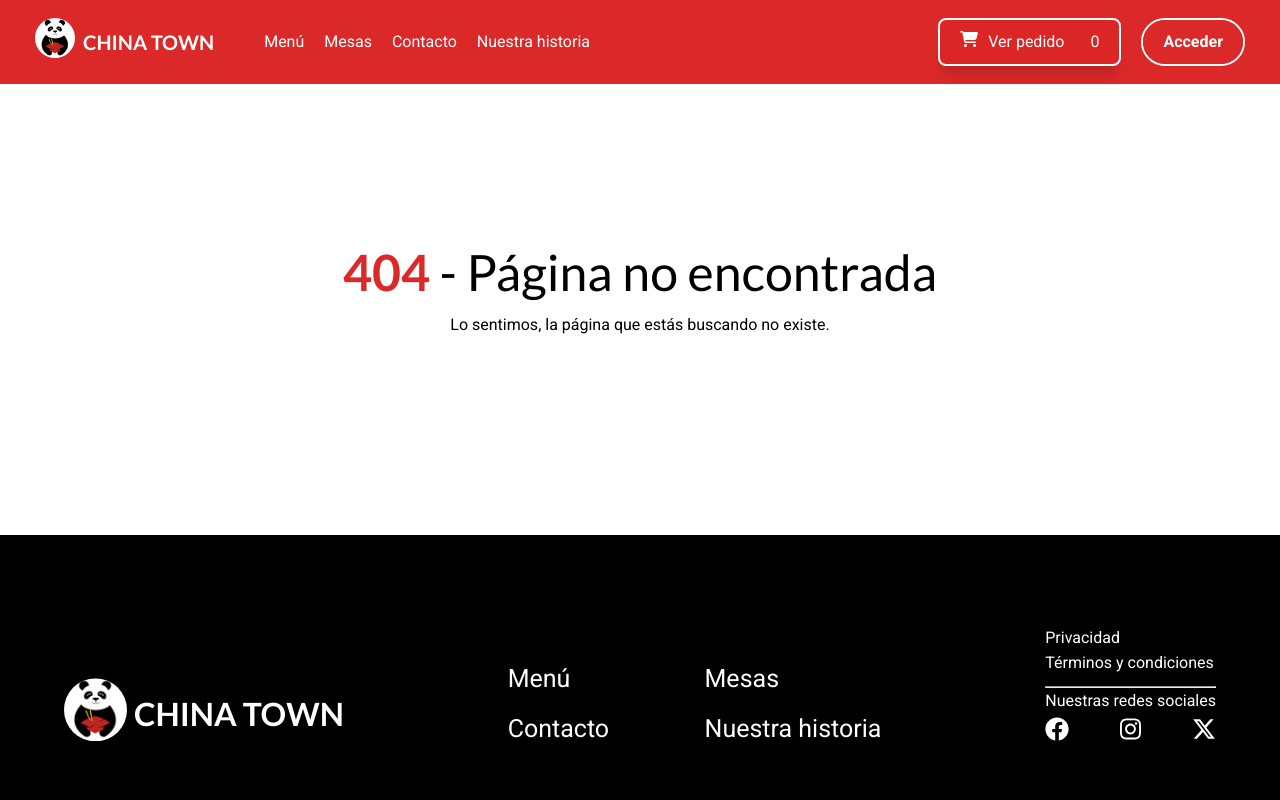
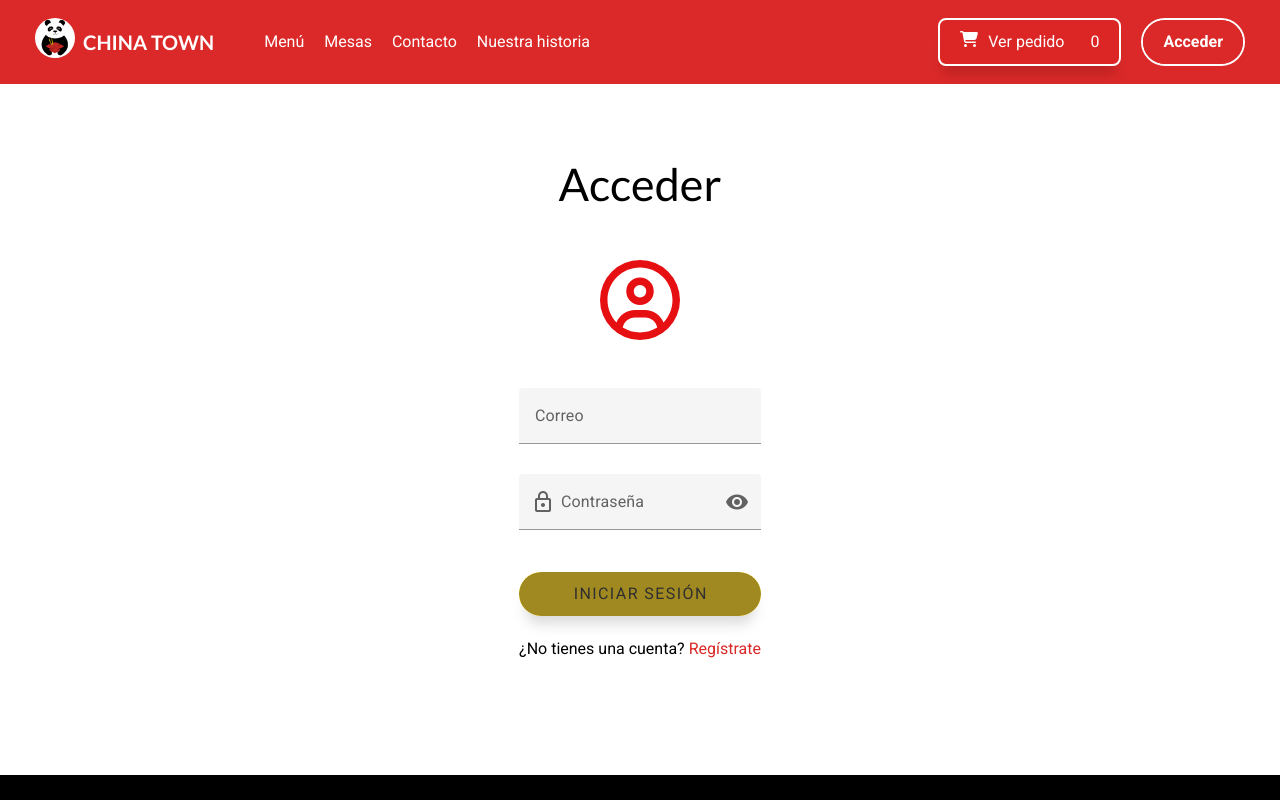
Before and after one commit to Irving-8man/app-restaurante, a Vue app: page /login in a window 1280 px wide. Shown: the top 800 px of the page. Built offline with nearby package versions, Linux system fonts and the light colour scheme.

Commit message:
Estilos de login e iconos

```diff
--- a/package.json
+++ b/package.json
@@ -19,6 +19,7 @@
     "vuetify": "^3.4.0"
   },
   "devDependencies": {
+    "@mdi/font": "^7.3.67",
     "@vitejs/plugin-vue": "^4.4.0",
     "vite": "^4.4.11"
   }
--- a/src/assets/main.css
+++ b/src/assets/main.css
@@ -14,12 +14,13 @@ a,
 
 
 
-.enlace:hover{
+.enlace:hover {
   color: var(--amarillo-dorado);
 }
 
 .icon:hover path {
-  fill: var(--amarillo-dorado); /* Cambia el color de relleno a rojo al hacer hover */
+  fill: var(--amarillo-dorado);
+  /* Cambia el color de relleno a rojo al hacer hover */
 }
 
 
@@ -33,14 +34,74 @@ main {
   align-items: center;
 }
 
-strong, .strong{
+strong,
+.strong {
   color: var(--rojo)
 }
 
-.section,section {
+.section,
+section {
   width: 100%;
   max-width: 1260px;
   margin-bottom: 50px;
   min-height: 80vh;
   padding: 0 20px;
 }
+
+
+.esylea,
+.esylea-white,
+.esylea-black,.esylea-red {
+  position: relative;
+  text-decoration: none;
+}
+
+.esylea::before {
+  content: "";
+  position: absolute;
+  bottom: -2px;
+  width: 0;
+  height: 1px;
+  background-color: #000;
+  transition: width 0.15s ease-in-out;
+  transform-origin: center bottom;
+}
+
+.esylea-white::before {
+  content: "";
+  position: absolute;
+  bottom: -2px;
+  width: 0;
+  height: 1px;
+  background-color: #ffffff;
+  transition: width 0.4s ease-in-out;
+  transform-origin: center bottom;
+}
+
+.esylea-black::before {
+  content: "";
+  position: absolute;
+  bottom: -2px;
+  width: 0;
+  height: 1px;
+  background-color: #000;
+  transition: width 0.4s ease-in-out;
+  transform-origin: center bottom;
+}
+
+.esylea-red::before {
+  content: "";
+  position: absolute;
+  bottom: -2px;
+  width: 0;
+  height: 1px;
+  background-color: var(--rojo);
+  transition: width 0.4s ease-in-out;
+  transform-origin: center bottom;
+}
+
+.esylea:hover::before,
+.esylea-white:hover::before,
+.esylea-black:hover::before,.esylea-red:hover::before{
+  width: 100%;
+}
--- a/src/components/HeaderPage.vue
+++ b/src/components/HeaderPage.vue
@@ -25,16 +25,16 @@ import ButtonCarrito from './ButtonCarrito.vue';
                 <nav>
                     <ul class="listNav">
                         <li class="pagina">
-                            <RouterLink to="/menu" class="enlace">Menú</RouterLink>
+                            <RouterLink to="/menu" class="enlace esylea-white">Menú</RouterLink>
                         </li>
                         <li class="pagina">
-                            <RouterLink to="/mesas" class="enlace">Mesas</RouterLink>
+                            <RouterLink to="/mesas" class="enlace esylea-white">Mesas</RouterLink>
                         </li>
                         <li class="pagina">
-                            <RouterLink to="/contacto" class="enlace">Contacto</RouterLink>
+                            <RouterLink to="/contacto" class="enlace esylea-white">Contacto</RouterLink>
                         </li>
                         <li class="pagina">
-                            <RouterLink to="/nuestraHistoria" class="enlace">Nuestra historia</RouterLink>
+                            <RouterLink to="/nuestraHistoria" class="enlace esylea-white">Nuestra historia</RouterLink>
                         </li>
                     </ul>
                 </nav>
@@ -43,7 +43,7 @@ import ButtonCarrito from './ButtonCarrito.vue';
 
         <div class="accionesBotones">
             <ButtonCarrito></ButtonCarrito>
-            <ButtonTypeOne enlace="/nuestraHistoria">Acceder</ButtonTypeOne>
+            <ButtonTypeOne enlace="/login">Acceder</ButtonTypeOne>
         </div>
     </header>
 </template>
--- a/src/main.js
+++ b/src/main.js
@@ -1,23 +1,24 @@
 import { createApp } from "vue";
 import { createPinia } from "pinia";
 import "vuetify/styles";
+import "@mdi/font/css/materialdesignicons.css";
 import { createVuetify } from "vuetify";
 import * as components from "vuetify/components";
 import * as directives from "vuetify/directives";
-import piniaPluginPersistedstate from 'pinia-plugin-persistedstate';
+import piniaPluginPersistedstate from "pinia-plugin-persistedstate";
 
 import "./assets/main.css";
 
 import App from "./App.vue";
 import router from "./router";
 
-
-
-
 const app = createApp(App);
 const vuetify = createVuetify({
   components,
   directives,
+  icons: {
+    defaultSet: "mdi",
+  },
 });
 
 const pinia = createPinia();
--- a/src/router/index.js
+++ b/src/router/index.js
@@ -37,6 +37,11 @@ const router = createRouter({
       component: () => import("../views/NuestraHistoriaView.vue"),
     },
     {
+      path: "/login",
+      name: "login",
+      component: () => import("../views/Login.vue"),
+    },
+    {
       path: "/:pathMatch(.*)*",
       name: "NotFound",
       component:() => import("../views/NotFound.vue")},
--- /dev/null
+++ b/src/stores/auth.js
@@ -0,0 +1,23 @@
+import { defineStore } from "pinia";
+
+export const useAuthStore = defineStore("auth", {
+  state: () => ({
+    user: null,
+  }),
+
+  actions: {
+    login({ email, password }) {
+      this.user = { email };
+    },
+    register(user) {
+      this.user = { ...user };
+    },
+    logout() {
+      this.user = null;
+    },
+    // Nueva acción para persistir en localStorage
+    persistState() {
+      localStorage.setItem("authState", JSON.stringify(this.$state));
+    },
+  },
+});
--- /dev/null
+++ b/src/views/Login.vue
@@ -0,0 +1,211 @@
+<script setup>
+import { ref, reactive } from 'vue';
+import { useAuthStore } from '../stores/auth';
+import { useRouter } from 'vue-router';
+
+
+const authStore = useAuthStore();
+const credentials = ref({
+    email: '',
+    password: '',
+});
+
+const router = useRouter();
+const errorMessage = ref('');
+
+const login = async () => {
+    // Obtener la lista de usuarios almacenados en el localStorage
+    const storedUsers = JSON.parse(localStorage.getItem('authUsers')) || [];
+
+    // Buscar al usuario con las credenciales proporcionadas
+    const user = storedUsers.find(u => u.email === credentials.value.email && u.password === credentials.value.password);
+
+    if (user) {
+        // Simular un inicio de sesión exitoso almacenando el usuario en el estado
+        authStore.login(user);
+
+        // Limpiar el formulario para permitir iniciar sesión con nuevas credenciales
+        resetForm();
+
+        // Guardar las credenciales en localStorage después de un inicio de sesión exitoso
+        saveCredentials(user);
+
+        // Redirigir al usuario a la página de inicio después de un inicio de sesión exitoso
+        router.push({ name: 'home' }); // Ajusta 'home' según el nombre de la ruta de tu página de inicio
+    } else {
+        // Limpiar el formulario en caso de un inicio de sesión fallido
+        resetForm();
+
+        // Mostrar mensaje de error
+        errorMessage.value = 'Usuario no registrado. Por favor, regístrate.';
+    }
+};
+
+
+const resetForm = () => {
+    credentials.value = {
+        email: '',
+        password: '',
+    };
+};
+
+// Función para guardar las credenciales en localStorage
+const saveCredentials = (user) => {
+    localStorage.setItem('authCredentials', JSON.stringify({ email: user.email, password: user.password }));
+};
+
+
+
+// Función para cerrar sesión
+const logout = () => {
+    // Eliminar las credenciales del localStorage
+    localStorage.removeItem('authCredentials');
+
+    // Redirigir al usuario a la página de inicio
+    router.push({ name: 'home' }); // Ajusta 'home' según el nombre de la ruta de tu página de inicio
+};
+
+
+/***
+ * Del otro modal
+ */
+
+const emailRules = ref([(v) => !!v || 'Este campo es requerido', (v) => /.+@.+\..+/.test(v) || 'Ingrese un correo electrónico válido']);
+const contraseniaReglas = ref([
+    (v) => !!v || 'Este campo es requerido',
+    (v) => (v && v.length >= 8) || 'Debe tener al menos 8 caracteres'
+]);
+
+
+
+
+
+
+const form = ref(false);
+const email = ref(null);
+const password = ref(null);
+const loading = ref(false);
+const visible = ref(false);
+
+function onSubmit() {
+    if (!form.value) return
+    loading.value = true
+    setTimeout(() => (loading.value = false), 2000)
+    let formData = { email: email.value, contraseña: password.value };
+    console.log('Datos enviados:', formData);
+}
+
+function required(v) {
+    return !!v || 'Field is required'
+}
+
+</script>
+
+<template>
+    <section class="section_login">
+        <div class="custom_card">
+            <div>
+                <div class="title">
+                    <h2>Acceder</h2>
+                </div>
+                <div class="imge">
+                    <svg xmlns="http://www.w3.org/2000/svg" height="5em" viewBox="0 0 512 512" fill="#e60f12">
+                        <path
+                            d="M406.5 399.6C387.4 352.9 341.5 320 288 320H224c-53.5 0-99.4 32.9-118.5 79.6C69.9 362.2 48 311.7 48 256C48 141.1 141.1 48 256 48s208 93.1 208 208c0 55.7-21.9 106.2-57.5 143.6zm-40.1 32.7C334.4 452.4 296.6 464 256 464s-78.4-11.6-110.5-31.7c7.3-36.7 39.7-64.3 78.5-64.3h64c38.8 0 71.2 27.6 78.5 64.3zM256 512A256 256 0 1 0 256 0a256 256 0 1 0 0 512zm0-272a40 40 0 1 1 0-80 40 40 0 1 1 0 80zm-88-40a88 88 0 1 0 176 0 88 88 0 1 0 -176 0z" />
+                    </svg>
+                </div>
+            </div>
+
+            <div>
+                <v-form v-model="form" @submit.prevent="onSubmit">
+                    <v-text-field v-model="email" :readonly="loading" :rules="emailRules" class="mb-2" label="Correo">
+                    </v-text-field>
+
+                    <v-text-field :append-inner-icon="visible ? 'mdi-eye-off' : 'mdi-eye'"
+                        :type="visible ? 'text' : 'password'" placeholder="Ingresar contraseña" label="Contraseña"
+                        prepend-inner-icon="mdi-lock-outline" :readonly="loading" v-model="password"
+                        :rules="contraseniaReglas" @click:append-inner="visible = !visible">
+                    </v-text-field>
+
+                    <v-btn :disabled="!form" :loading="loading" block  size="large" type="submit" class="butonLogin"
+                        variant="elevated">
+                        Iniciar sesión
+                    </v-btn>
+
+                    <div class="link_resgistro">
+                        <p>¿No tienes una cuenta? <router-link to="/registro" class="enlace esylea-red">Regístrate</router-link> </p>
+                    </div>
+                </v-form>
+            </div>
+
+        </div>
+    </section>
+</template>
+
+
+<style scoped>
+
+.section_login{
+    display: flex;
+    flex-direction: column;
+    justify-content: center;
+    align-items: center;
+    text-align: center;
+}
+
+.custom_card {
+    max-width: 400px;
+    background-color: white;
+    color: black;
+    display: flex;
+    flex-direction: column;
+    justify-content: center;
+    align-items: center;
+    text-align: center;
+    gap:40px;
+}
+
+.title{
+    font-size: 30px;
+    font-weight: 800;
+    margin-bottom: 40px;
+}
+
+.link_resgistro{
+    margin-top: 20px;
+}
+
+.enlace{
+    color:var(--rojo);
+}
+
+.enlace:hover{
+    color: black;
+}
+
+.butonLogin {
+    display: flex;
+    flex-flow: row nowrap;
+    overflow: hidden;
+    padding: 9px 20px;
+    align-items: center;
+    gap: 30px;
+    border-radius: 50px;
+    font-weight: 500;
+    margin-top:20px;
+    color: rgb(48, 47, 47);
+    background-image: linear-gradient(to bottom, var(--tw-gradient-stops));
+    background-color: #e9cb34;
+    background-color: var(--amarillo-dorado);
+    transition-property: background-color, border-color, color, fill, stroke, opacity, box-shadow, transform;
+    transition-duration: 300ms;
+    transition-timing-function: cubic-bezier(0, 0, 0.2, 1);
+    box-shadow: 0 15px 13px -5px rgba(0, 0, 0, 0.1), 0 10px 10px -5px rgba(0, 0, 0, 0.04);
+}
+
+.butonLogin:hover {
+    background-color: var(--amarillo-dorado);
+    background-color: #dfbe1b;
+    color: rgb(0, 0, 0);
+}
+</style>
```
Also changed, not shown: src/components/AlertComplete.vue (added, +7 -0 lines), src/components/AlertError.vue (added, +7 -0 lines), 1 other file (tests, documents, lock files or other folders).
